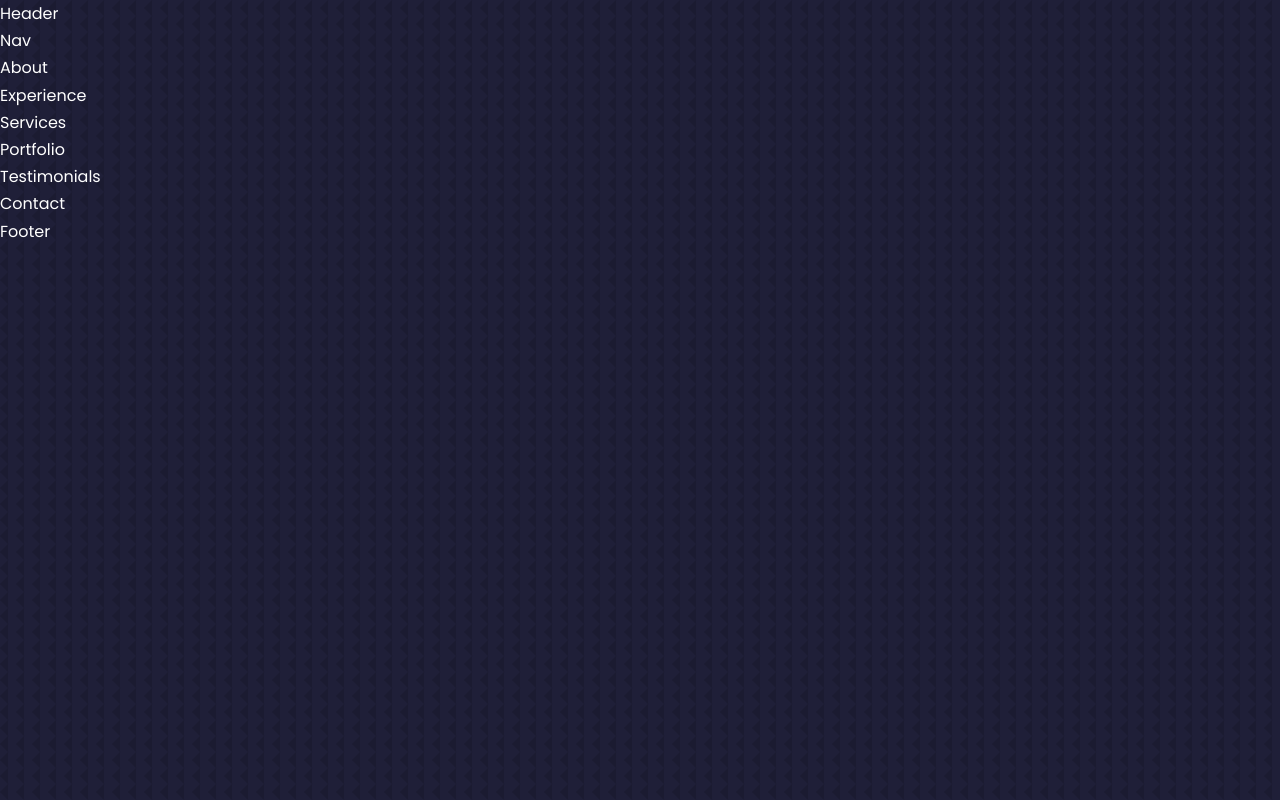
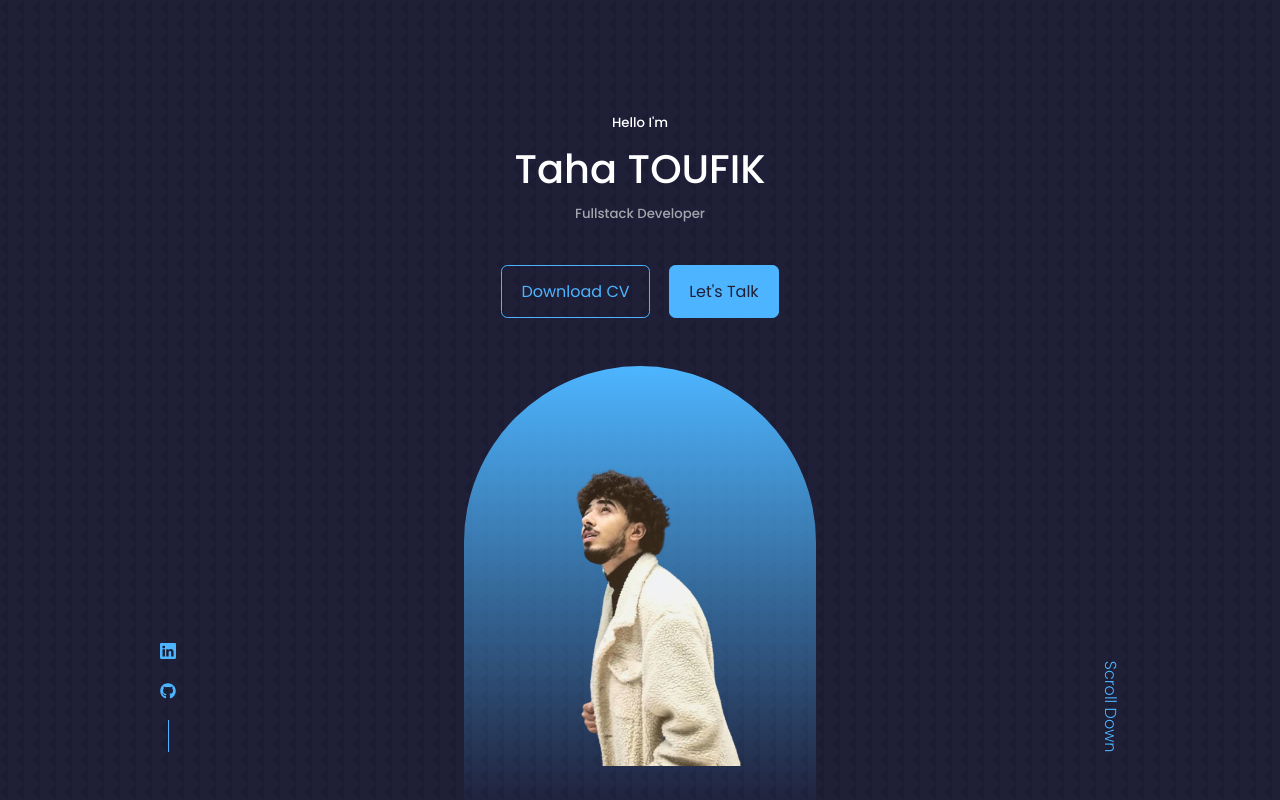
Before and after one commit to TOUFIK-Taha98/portfolio, a React (Create React App) app: page / in a window 1280 px wide. Shown: the top 800 px of the page. Built offline with nearby package versions, Linux system fonts and the light colour scheme.

Commit message:
adding style to the header component

```diff
--- a/package.json
+++ b/package.json
@@ -8,6 +8,7 @@
     "@testing-library/user-event": "^13.5.0",
     "react": "^18.2.0",
     "react-dom": "^18.2.0",
+    "react-icons": "^4.4.0",
     "react-scripts": "5.0.1",
     "web-vitals": "^2.1.4"
   },
--- /dev/null
+++ b/src/components/header/CTA.jsx
@@ -0,0 +1,12 @@
+import React from 'react'
+import CV from '../../assets/cv.pdf'
+const CTA = () => {
+  return (
+    <div className='cta'>
+        <a href={CV} download className='btn'>Download CV</a>
+        <a href='#contact' className='btn btn-primary'>Let's Talk</a>
+    </div>
+  )
+}
+
+export default CTA
--- a/src/components/header/Header.jsx
+++ b/src/components/header/Header.jsx
@@ -1,9 +1,26 @@
 import React from 'react'
 import './header.css'
+import CTA from './CTA'
+import ME from '../../assets/me.png'
+import HeaderSocials from './HeaderSocials'
 
 function Header() {
   return (
-    <div>Header</div>
+    <header>
+      <div className="container header__container">
+        <h5>Hello I'm</h5>
+        <h1>Taha TOUFIK</h1>
+        <h5 className='text-light'>Fullstack Developer</h5>
+        <CTA/>
+        <HeaderSocials/>
+
+        <div className="me">
+          <img src={ME} alt="me" />
+        </div>
+
+        <a href='#contact' className='scroll__down'>Scroll Down</a>
+      </div>
+    </header>
   )
 }
 
--- /dev/null
+++ b/src/components/header/HeaderSocials.jsx
@@ -0,0 +1,14 @@
+import React from 'react'
+import {BsLinkedin} from "react-icons/bs"
+import {FaGithub} from "react-icons/fa"
+
+function HeaderSocials() {
+  return (
+    <div className='header__socials'>
+        <a href="https://www.linkedin.com/in/tahatoufik/" target="_blank"><BsLinkedin/></a>
+        <a href="https://github.com/TOUFIK-Taha98/" target="_blank"><FaGithub/></a>
+    </div>
+  )
+}
+
+export default HeaderSocials
--- a/src/components/header/header.css
+++ b/src/components/header/header.css
@@ -0,0 +1,81 @@
+header{
+    height: 100vh;
+    padding-top: 7rem;
+    overflow: hidden;
+}
+
+.header__container{
+    text-align: center;
+    height: 100%;
+    position: relative;
+}
+
+/* ============== CTA ================= */
+
+.cta{
+    margin-top: 2.5rem;
+    display: flex;
+    gap: 1.2rem;
+    justify-content: center;
+}
+
+/* ============== HEADER SOCIALS ================= */
+
+.header__socials{
+    display: flex;
+    flex-direction: column;
+    align-items: center;
+    gap:0.8rem;
+    position: absolute;
+    left: 0%;
+    bottom: 3rem;
+}
+
+.header__socials::after{
+    content: '';
+    width: 1px;
+    height: 2rem;
+    background: var(--color-primary);
+}
+
+/* ============== ME ================= */
+
+.me{
+    background: linear-gradient(var(--color-primary),transparent);
+    width: 22rem;
+    height: 28rem;
+    position: absolute;
+    left: calc(50% - 11rem);
+    margin-top: 3rem;
+    border-radius: 12rem 12rem 0 0;
+    overflow: hidden;
+    padding: 6rem 1.5rem 1.5rem 1.5rem;
+}
+
+/* ============== SCROLL DOWN ================= */
+
+.scroll__down{
+    position: absolute;
+    right: -2.3rem;
+    bottom: 5rem;
+    transform: rotate(90deg);
+    font-weight: 300;
+    font-style: 0.9rem;
+
+}
+
+/*============ MEDIA QUERIES (MEDUIM DEVICES) ==============*/
+@media screen and (max-width: 1024px) {
+    header{
+        height: 68vh;
+    }
+}
+/*============ MEDIA QUERIES (SMALL DEVICES) ==============*/
+@media screen and (max-width: 600px) {
+    header{
+        height: 100vh;
+    }
+    .header__socials, .scroll__down{
+        display: none;
+    }
+}
```
Also changed, not shown: src/assets/me.png, 1 other file (tests, documents, lock files or other folders).
